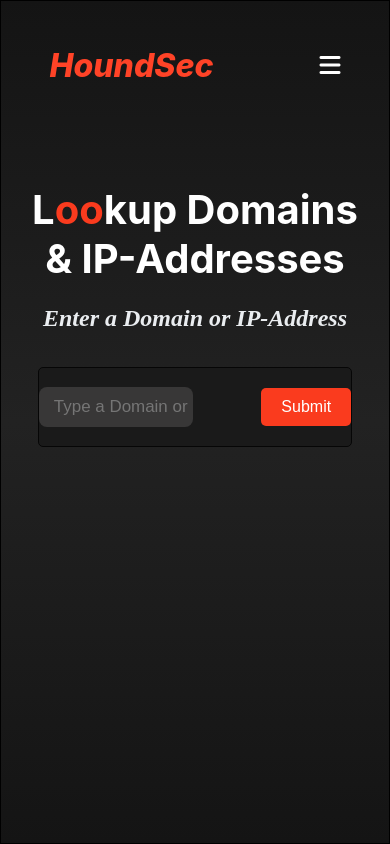
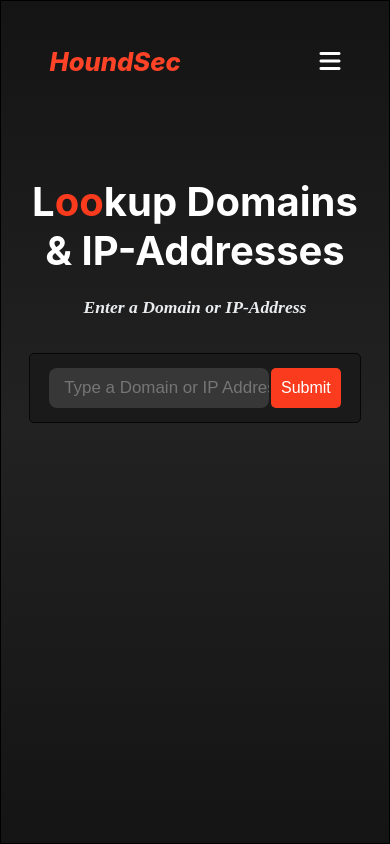
Before and after one commit to MuhammadAziz10/whois, a plain HTML site: page index.html in a window 390 px wide. Drawn offline with Linux system fonts and the light colour scheme.

Commit message:
customized input field

```diff
--- a/styles/style.css
+++ b/styles/style.css
@@ -67,12 +67,14 @@
     font-size: 2rem;
     font-weight: 800;
     color: #ff4327;
-    display: inline-block;
 }
 .btn-primary{
     border-radius: 42px;
     background-color: #e6533c;
     padding: 8px 20px 8px 20px;
+}
+.btn-primary:hover{
+    background-color: #373737;
 }
 
 /* style the main section  */
@@ -106,7 +108,7 @@
 
 .field{
     width: 70%;
-    height: 80px;
+    height: 85px;
     margin: 0 auto;
     text-align: left;
 
@@ -120,7 +122,7 @@
 
 }
 .inp1{
-    width: 80%;
+    width: calc(100% - 70px - 40px);
 }
 #domain{
     width: 100%;
@@ -133,12 +135,20 @@
     height: 40px;
 }
 
+.inp2{
+    width: 70px;
+    height: 40px;
+    border-radius: 8px;
+}
+
 #sub-btn{
+    width: 100%;
+    height: 100%;
     background-color:#fa3b1e ;
     color: #fff;
     border: none;
     border-radius: 5px;
-    padding: 10px 20px;
+    /* padding: 10px 20px; */
     font-size: 1rem;
     cursor: pointer;
     transition: transform 0.1s ease-out ;
@@ -158,10 +168,12 @@
 
 /* responsive tablet devices */
 
-@media screen and (max-width:992px) {
+@media screen  and (max-width:992px) {
     .container{
-        max-width: 992px;
     }
+    .houndsec{
+        font-size: 1.8rem;
+       }
     .main-content{
         width: 90%;
     }
@@ -171,15 +183,15 @@
     .info h1{
         font-size: 2.7rem;
     }
+    .info h4{
+        font-size: 1.4rem;
+    }
     .ham-menu{
         display: block;
     }
     .field{
         width: 80%;
         margin: 0 auto;
-    }
-    #domain{
-        width: 70%;
     }
 
 }
@@ -190,7 +202,9 @@
 @media screen and (max-width:576px) {
     .container{
     }
-
+   .houndsec{
+    font-size: 1.6rem;
+   }
     .list-parent{
         display: none;
     }
@@ -205,11 +219,12 @@
     .info h1{
         font-size: 2.5rem;
     }
+    .info h4{
+        font-size: 1.1rem;
+    }
     .field{
-        width: 90%;
-    }
-    #domain{
-        width: 70%;
+        width: 95%;
+        height: 70px;
     }
 
 }
```
